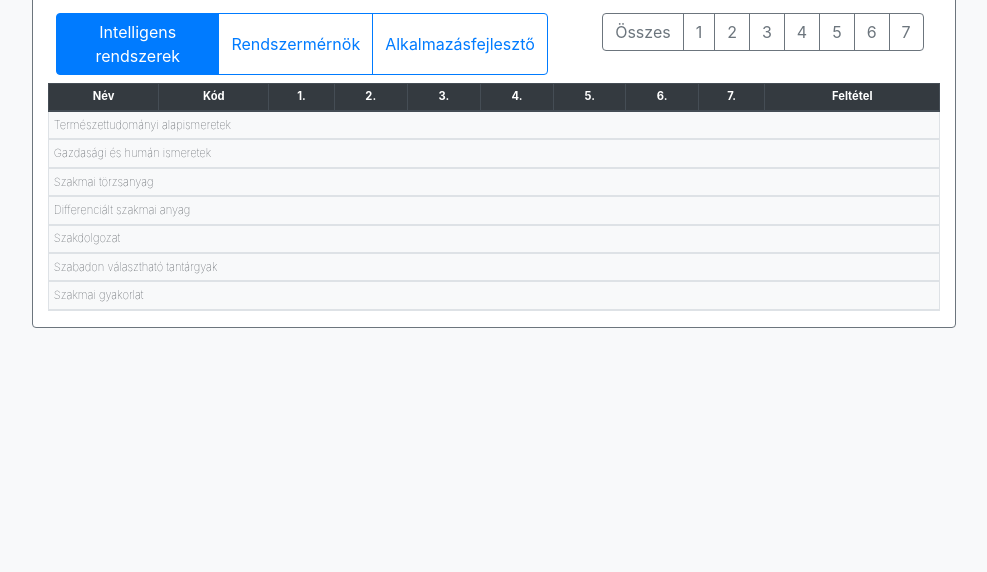
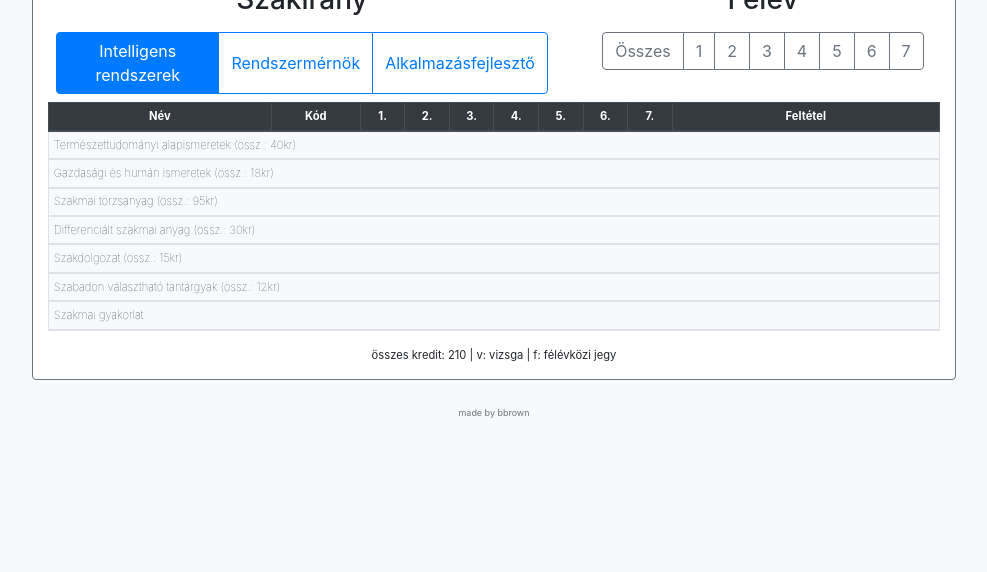
Before and after one commit to 1bushidobrown/mik_info_tanterv, a plain HTML site: page tanterv_html/tanterv2017.html in a window 1280 px wide. Shown: the part 228-800 px from the top of the page, without its empty margins (146-1133 px from the left). Drawn offline with nearby package versions, Linux system fonts and the light colour scheme.

Commit message:
fixed column width

```diff
--- a/tanterv_html/tanterv2017.html
+++ b/tanterv_html/tanterv2017.html
@@ -15,6 +15,10 @@
     <script src="resources/js/script.js"></script>
 	<title>PTE-MIK Mérnökinformatikus Bsc 2017 utáni tanterv</title>
 	<style>
+    html,
+    body {
+      height: 100%;
+    }
 		.table td{
 			padding: 0.3rem;
 		}
@@ -47,6 +51,9 @@
     #rendszm{
       display: none;
     }
+    .sticky-footer {
+      background-color: none;
+    }
 	</style>
   </head>
   <body class="bg-light p-4" style="box-sizing: border-box; font-size: 0.7rem;">
@@ -57,8 +64,7 @@
         <div class="col-12 p-2">
           <a href="tanterv2017.html">
             <img
-            class="img-fluid"
-            style="height: 150px"
+            class="w-25"
             src="resources/img/mik_logo.jpg"
             alt=""
           /></a>
@@ -108,7 +114,7 @@
             </button>
           </div>
         </div>
-	  </div>
+    </div>
       <div class="row">
         <div class="col-12">
           <table
@@ -116,16 +122,16 @@
           >
             <thead class="thead-dark">
               <tr>
-                <th>Név</th>
-                <th>Kód</th>
-                <th>1.</th>
-                <th>2.</th>
-                <th>3.</th>
-                <th>4.</th>
-                <th>5.</th>
-                <th>6.</th>
-                <th>7.</th>
-                <th>Feltétel</th>
+                <th style="width: 25%">Név</th>
+                <th style="width: 10%">Kód</th>
+                <th style="width: 5%">1.</th>
+                <th style="width: 5%">2.</th>
+                <th style="width: 5%">3.</th>
+                <th style="width: 5%">4.</th>
+                <th style="width: 5%">5.</th>
+                <th style="width: 5%">6.</th>
+                <th style="width: 5%">7.</th>
+                <th style="width: 30%">Feltétel</th>
               </tr>
 			</thead>
 
@@ -133,7 +139,7 @@
 
             <thead class="bg-light">
               <th class="font-weight-lighter text-left text-dark" colspan="10">
-                Természettudományi alapismeretek
+                Természettudományi alapismeretek (össz.: 40kr)
               </th>
             </thead>
             <tbody>
@@ -239,7 +245,7 @@
 
 			<thead class="bg-light">
               <th class="font-weight-lighter text-left text-dark" colspan="10">
-				Gazdasági és humán ismeretek
+				Gazdasági és humán ismeretek (össz.: 18kr)
               </th>
             </thead>
             <tbody>
@@ -321,7 +327,7 @@
 
 			<thead class="bg-light">
               <th class="font-weight-lighter text-left text-dark" colspan="10">
-				Szakmai törzsanyag
+				Szakmai törzsanyag  (össz.: 95kr)
               </th>
             </thead>
             <tbody>
@@ -618,7 +624,8 @@
 <!-- DIFFERENCIALT SZAKMAI ANYAG -->
 
 			<thead class="bg-light">
-              <th class="font-weight-lighter text-left text-dark" colspan="10"> Differenciált szakmai anyag
+              <th class="font-weight-lighter text-left text-dark" colspan="10">
+                Differenciált szakmai anyag  (össz.: 30kr)
               </th>
             </thead>
 <!-- INTELLIGENS RENDSZEREK -->
@@ -872,7 +879,7 @@
             </tbody>
 <!-- SZAKDOLGOZAT -->
             <thead class="bg-light">
-              <th class="font-weight-lighter text-left text-dark" colspan="10"> Szakdolgozat
+              <th class="font-weight-lighter text-left text-dark" colspan="10"> Szakdolgozat  (össz.: 15kr)
               </th>
             </thead>
             <tbody>
@@ -891,7 +898,7 @@
             </tbody>
 <!-- SZABVALL -->
             <thead class="bg-light">
-              <th class="font-weight-lighter text-left text-dark" colspan="10"> Szabadon választható tantárgyak
+              <th class="font-weight-lighter text-left text-dark" colspan="10"> Szabadon választható tantárgyak  (össz.: 12kr)
               </th>
             </thead>
             <tbody>
@@ -940,7 +947,17 @@
           </table>
         </div>
       </div>
+      <div class="row">
+      <div class="col-12">
+        <p>összes kredit: 210 | v: vizsga | f: félévközi jegy</p>
+      </div>
     </div>
+    </div>
+    <footer id="sticky-footer" class="py-4 text-secondary">
+        <div class="container text-center">
+          <small>made by bbrown </small>
+        </div>
+      </footer>
   </body>
-<!-- MADE BY bbrown | FJ58YP -->
+<!-- MADE BY Drinoczi Balint | FJ58YP -->
 </html>
```
